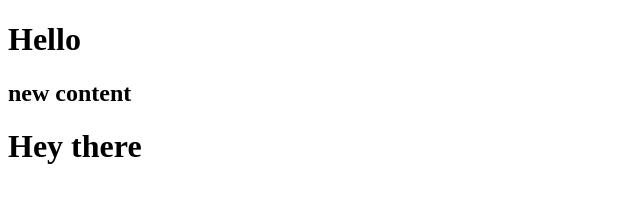
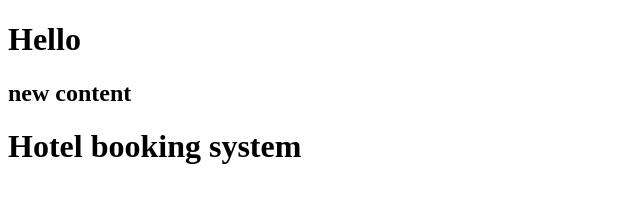
Before and after one commit to shruthideepikareddy/Hotel-Booking, a plain HTML site: page index.html in a window 1280 px wide. Shown: the whole page, without its empty margins (0-640 px from the left). Drawn offline with Linux system fonts and the light colour scheme.

Commit message:
update index.html

```diff
--- a/index.html
+++ b/index.html
@@ -8,6 +8,6 @@
 <body>
     <h1>Hello</h1>
     <h2>new content</h2>
-    <h1>Hey there</h1>
+    <h1>Hotel booking system</h1>
 </body>
 </html>
```
